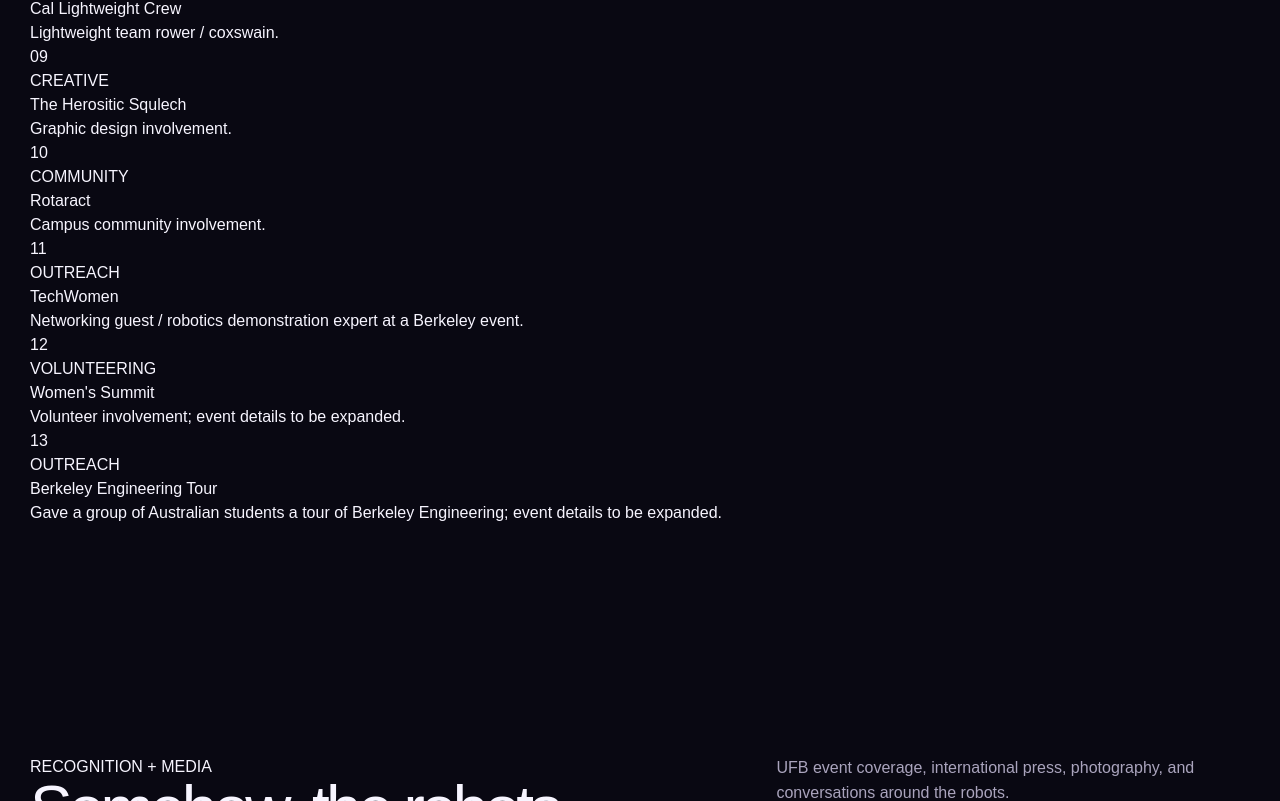
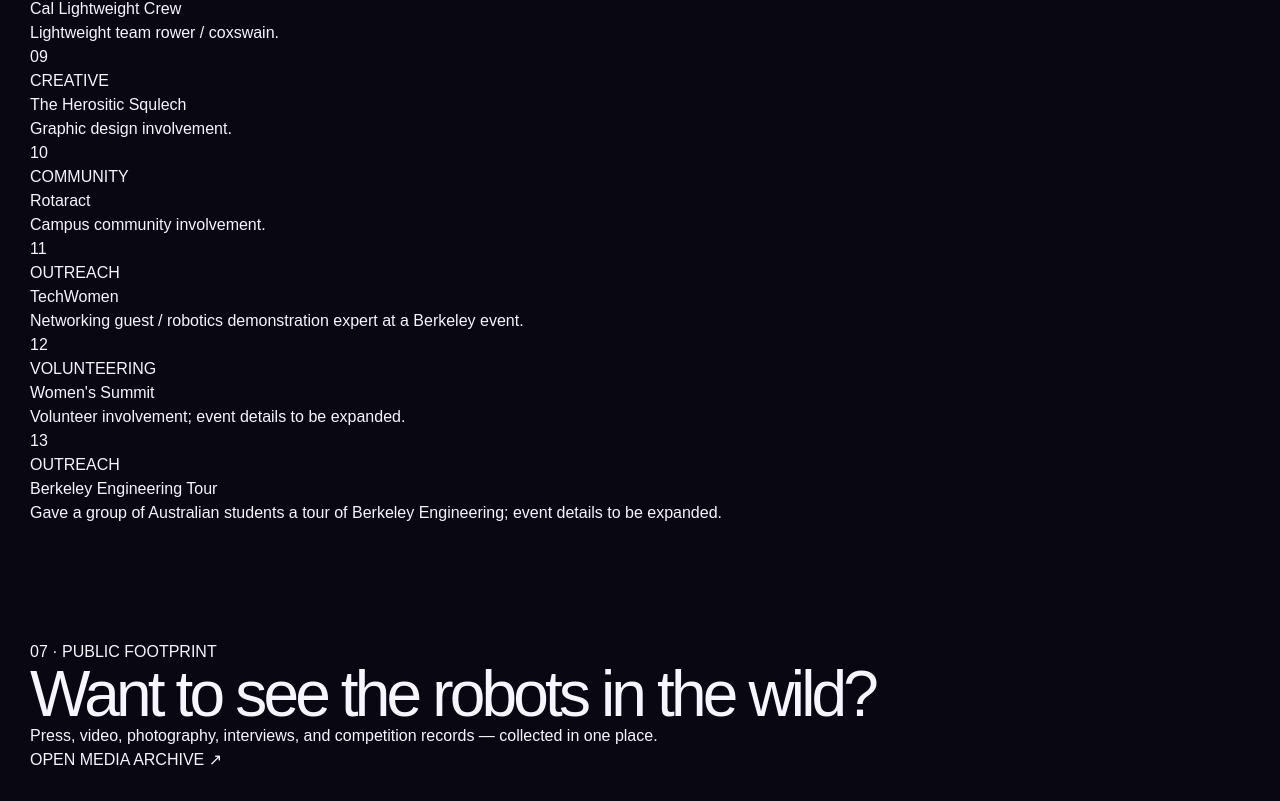
Before and after one commit to GursimarVirk/SimarWebsite, a Next.js app: page / in a window 1280 px wide. Shown: the part 11199-12000 px from the top of the page. Built offline with nearby package versions, Linux system fonts and the light colour scheme.

Commit message:
Replace homepage media section with media archive teaser

```diff
--- a/app/page.tsx
+++ b/app/page.tsx
@@ -594,10 +594,14 @@ export default function Home() {
         </div>
       </section>
 
-      <section className="page-width section" id="media">
-        <div className="section-heading"><div><SectionLabel>RECOGNITION + MEDIA</SectionLabel><h2>Somehow, the robots made the papers.</h2></div><p>UFB event coverage, international press, photography, and conversations around the robots.</p></div>
-        <div className="media-wall">
-          {media.map(([title, subtitle, status, number, description]) => <article key={title}><div className="media-number">{number}</div><SectionLabel>{status}</SectionLabel><h3>{title}</h3><p className="role">{subtitle}</p><p>{description}</p>{title === "jobTopia with Tony Moore" && <a href="https://podscan.fm/podcasts/jobtopia-with-tony-moore/episodes/robo-fight-club-ucb-berkeleys-glitch-and-malware-with-gursimar-virk-club-co-president-episode-297" target="_blank" rel="noreferrer">Open feature ↗</a>}</article>)}
+      <section className="dark-section media-teaser" aria-label="Media archive">
+        <div className="page-width media-teaser-inner">
+          <div>
+            <SectionLabel>07 · PUBLIC FOOTPRINT</SectionLabel>
+            <h2>Want to see the robots in the wild?</h2>
+            <p>Press, video, photography, interviews, and competition records — collected in one place.</p>
+          </div>
+          <a className="media-teaser-button" href="/media">OPEN MEDIA ARCHIVE ↗</a>
         </div>
       </section>
 
```
